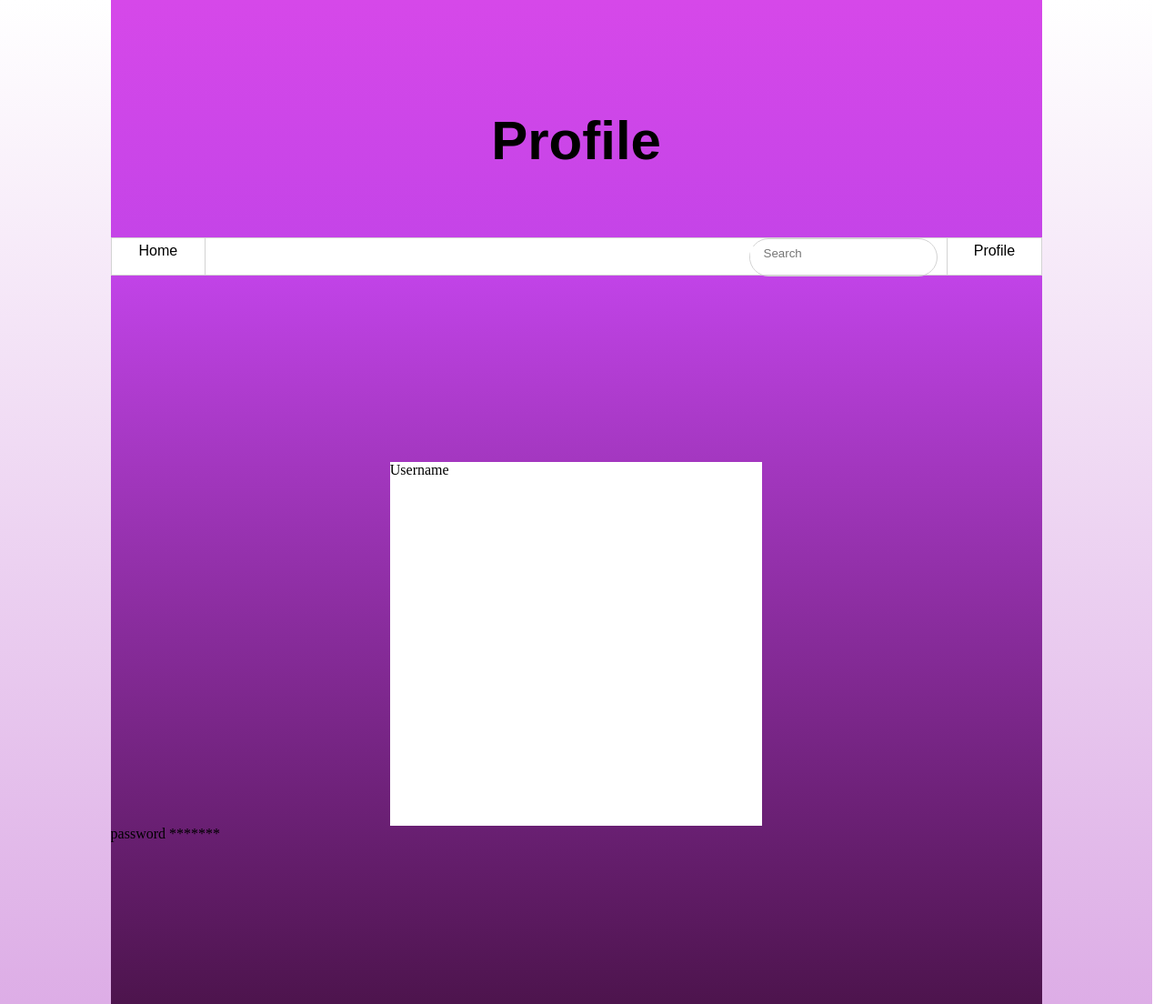
After one commit to moch1772/Frontend_blogg, a PHP site: page /profile.php in a window 1280 px wide. The commit adds this page. Shown: the whole page at 91% size. Run offline with PHP 8.4, Linux system fonts and the light colour scheme.

Commit message:
profile finns nu, små fel finns också

```diff
--- a/Frontend/home.css
+++ b/Frontend/home.css
@@ -96,7 +96,7 @@ body{
     height:5vh;
     margin-left:20%;
     margin-top:10%;
-    transition: box-shadow 0.8s ease;
+    transition:1s ease;
     background: linear-gradient(rgb(144, 180, 247), rgb(144, 180, 247));
 }
 .button:hover{
--- /dev/null
+++ b/Frontend/profile.css
@@ -0,0 +1,150 @@
+*{
+    margin:0;
+    padding:0;
+    border:0;
+}
+::-webkit-scrollbar{
+    width:1vw;
+}
+::-webkit-scrollbar-thumb{
+    background: rgb(34, 67, 117);
+}
+::-webkit-scrollbar-track{
+    display: hidden;
+}
+.content{
+    position: relative;
+    width:99vw;
+    min-height:auto;
+}
+.background{
+    min-height: auto;
+    background: linear-gradient(rgb(255, 255, 255), rgb(221, 173, 230));
+}
+.foreground{
+    position: relative;
+    width:80vw;
+    min-height: auto;
+    margin-left:auto;
+    margin-right:auto;
+    background-color:rgb(255, 255, 255);
+}
+.billboard{
+    width:80vw;
+    height:40vh;
+    margin-left:auto;
+    margin-right:auto;
+    background: linear-gradient(rgb(214, 72, 233), rgb(193, 67, 231));
+}
+.title{
+    font-family: Arial, Helvetica, sans-serif;
+    font-size: 30px;
+    text-align: center;
+    margin-top: -25vh;
+    z-index:1;
+}
+.menu{
+    height:5vh;
+    width:80vw;
+    margin-top:7%;
+    background-color:white;
+    border-bottom: 1px solid lightgray;
+    border-top: 1px solid lightgray;
+}
+.mText{
+    margin-top:5%;
+    font-family: sans-serif;
+}
+.mLButton,.mRButton{
+    text-align:center;
+    border-right: 1px solid lightgrey;
+    border-left: 1px solid lightgray;
+    height:100%;
+    width:10%;
+    transition: 1s;
+    color:black;
+    text-decoration: none;
+}
+.mLButton{
+    float:left;
+}
+.mRButton{
+    float:right;
+}
+.mLButton:hover, .mRButton:hover{
+    background-color: lightgray;
+    cursor: pointer;
+  }
+.msearch{
+    float:right;
+    border: 1px solid lightgray;
+    border-radius: 5vw;
+    height:100%;
+    width:20%;
+    margin-right:1%;
+    z-index:10;
+}
+#search:focus {
+    outline: none;
+  }
+#search{
+    height:200%;
+    padding-left:7%;
+    margin-top:4%;
+}
+
+
+.link{
+    text-decoration: none;
+}
+
+.searchBox{
+    width:100%;
+    height:20vh;
+    border: 1px solid rgb(37, 115, 141);
+    color:black;
+}
+.searchBox:hover{
+    cursor: pointer;
+}
+.searchTitle{
+    font-size:250%;
+    font-weight: bold;
+    float:left;
+}
+.searchDate{
+    float:right;
+    margin-right:1%;
+}
+.searchText{
+    color:grey;
+    margin-top:5%;
+}
+.middleBox{
+    width:100%;
+    height:20%;
+    border: 1px solid rgb(37, 115, 141);
+}
+.middleBoxTitle{
+    font-size:large;
+    float:left;
+}
+
+.background2{
+    overflow-x: hidden;
+    overflow-y: none;
+    width: 100%;
+    height:100vh;
+    background: linear-gradient(rgb(193, 67, 231), rgb(77, 20, 77));
+}
+.profile{
+    width:40%;
+    height:50%;
+    margin-left:30%;
+    margin-top:20%;
+    background-color:white;
+}
+.password{
+    margin-top:30%;
+    margin-left:10%;
+}
--- /dev/null
+++ b/Frontend/profile.php
@@ -0,0 +1,46 @@
+<!DOCTYPE html>
+<html lang="en">
+<head>
+    <meta charset="UTF-8">
+    <meta name="viewport" content="width=device-width, initial-scale=1.0">
+    <link rel="stylesheet" href="profile.css">
+    <title>Document</title>
+</head>
+<body>
+    <div class="content">
+        <div class="background">
+            <div class="foreground">
+                <div class="billboard"></div>
+                <div class="title"><h1>Profile</h1></div>
+
+                <div class="menu">
+                <a href="home.php" class="mLButton">
+                    <div class="mText">
+                        Home
+                    </div>
+                </a>
+                <a href="https://www.youtube.com/watch?v=dQw4w9WgXcQ&ab_channel=RickAstleyVEVO" class="mRButton">
+                    <div class="mText">
+                        Profile
+                    </div>
+                </a>
+                <div class="msearch">
+                    <form action="search.php" method="POST">
+                        <input type="text" id="search" name="search" placeholder="Search"></form>
+                    </form>
+                </div>
+            </div>
+            <div class="background2">
+                <?php
+
+                    echo '<div class="profile">
+                        <div class="name">Username</div>
+                        </div class="password">password *******</div>
+                    </div>';
+
+                ?>
+            </div>
+        </div>
+    </div>
+</body>
+</html>
```
